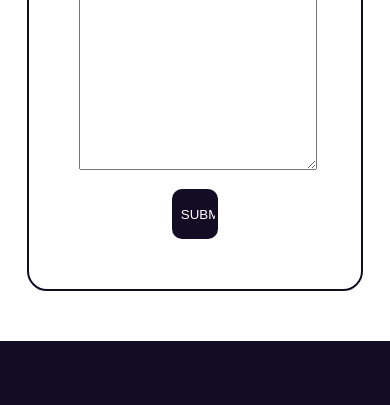
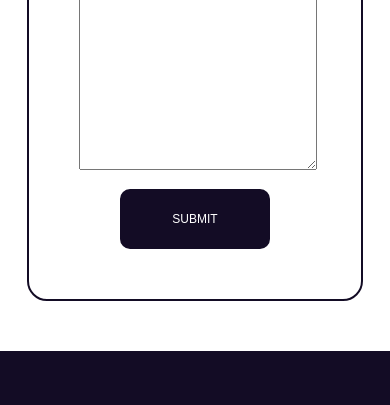
Before and after one commit to Lookuptothemoon/portfolio, a plain HTML site: page contact.html in a window 390 px wide. Shown: the part 754-1159 px from the top of the page. Drawn offline with Linux system fonts and the light colour scheme.

Commit message:
fixed contact form submit btn for mobile

```diff
--- a/css/style.css
+++ b/css/style.css
@@ -218,8 +218,10 @@ nav {
 	color: white;
 	border: 3px solid #130c25;
 	border-radius: 10px;
-	width: 20%;
-	height: 50px;
+	text-align: center;
+	width: 150px;
+	height: 60px;
+	font-size: 12px;
 }
 .submit-btn:hover {
 	background-color: white;
```
